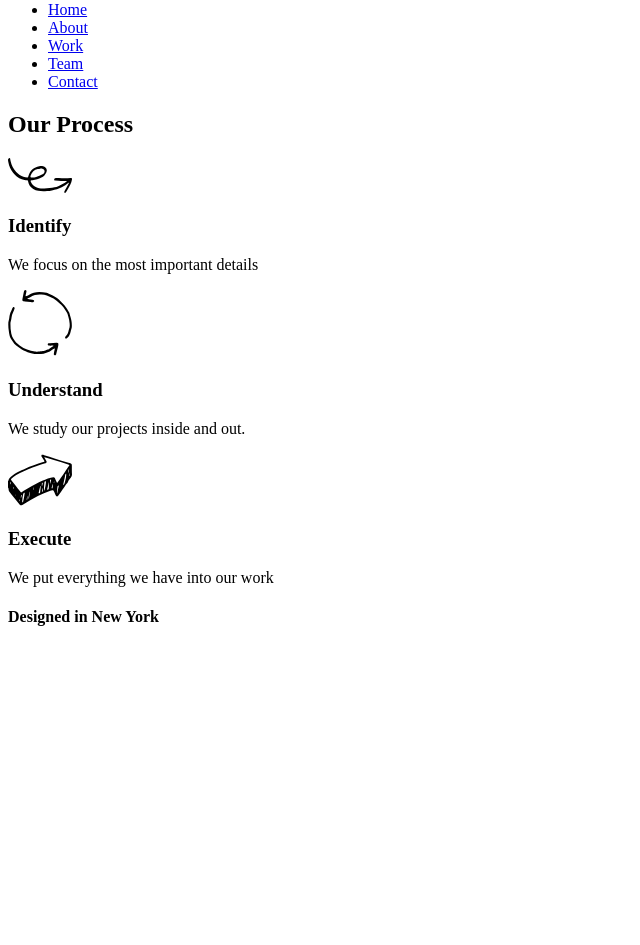
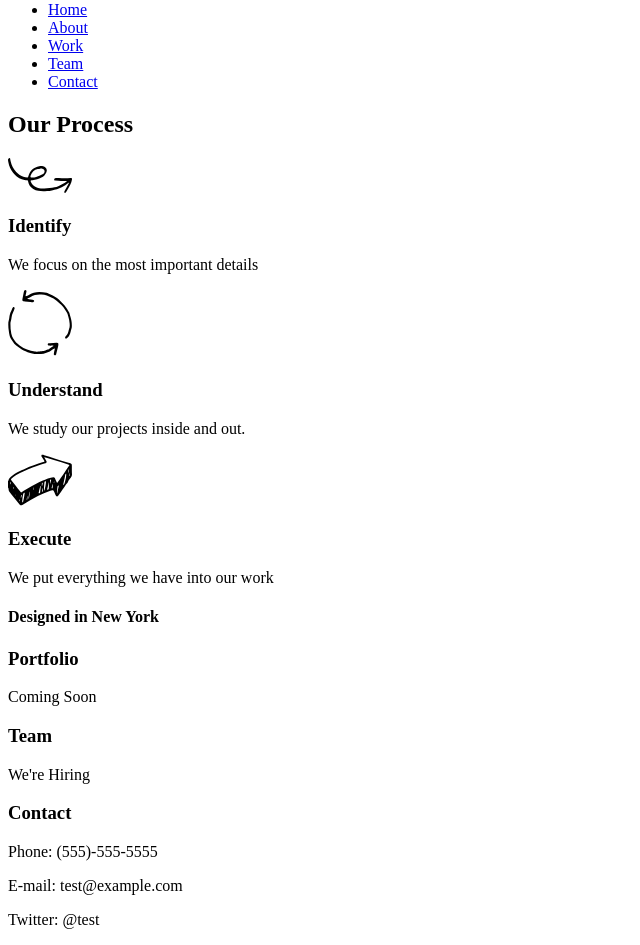
Before and after one commit to zachpreo/broadway, a plain HTML site: page index.html in a window 1280 px wide. Shown: the part 79-1024 px from the top of the page, without its empty margins (0-640 px from the left). Before the commit the page ends 800 px from the top, so only its background shows below. Drawn offline with Linux system fonts and the light colour scheme.

Commit message:
completed initial Company Info HTML

```diff
--- a/index.html
+++ b/index.html
@@ -46,6 +46,21 @@
 
     </div>
 
+    <!--Company Info-->
+
+    <div>
+
+      <h3>Portfolio</h3>
+      <p>Coming Soon</p>
+      <h3>Team</h3>
+      <p>We're Hiring</p>
+      <h3>Contact</h3>
+      <p>Phone: (555)-555-5555</p>
+      <p>E-mail: test@example.com</p>
+      <p>Twitter: @test</p>
+
+    </div>
+
 
 
   </body>
```
